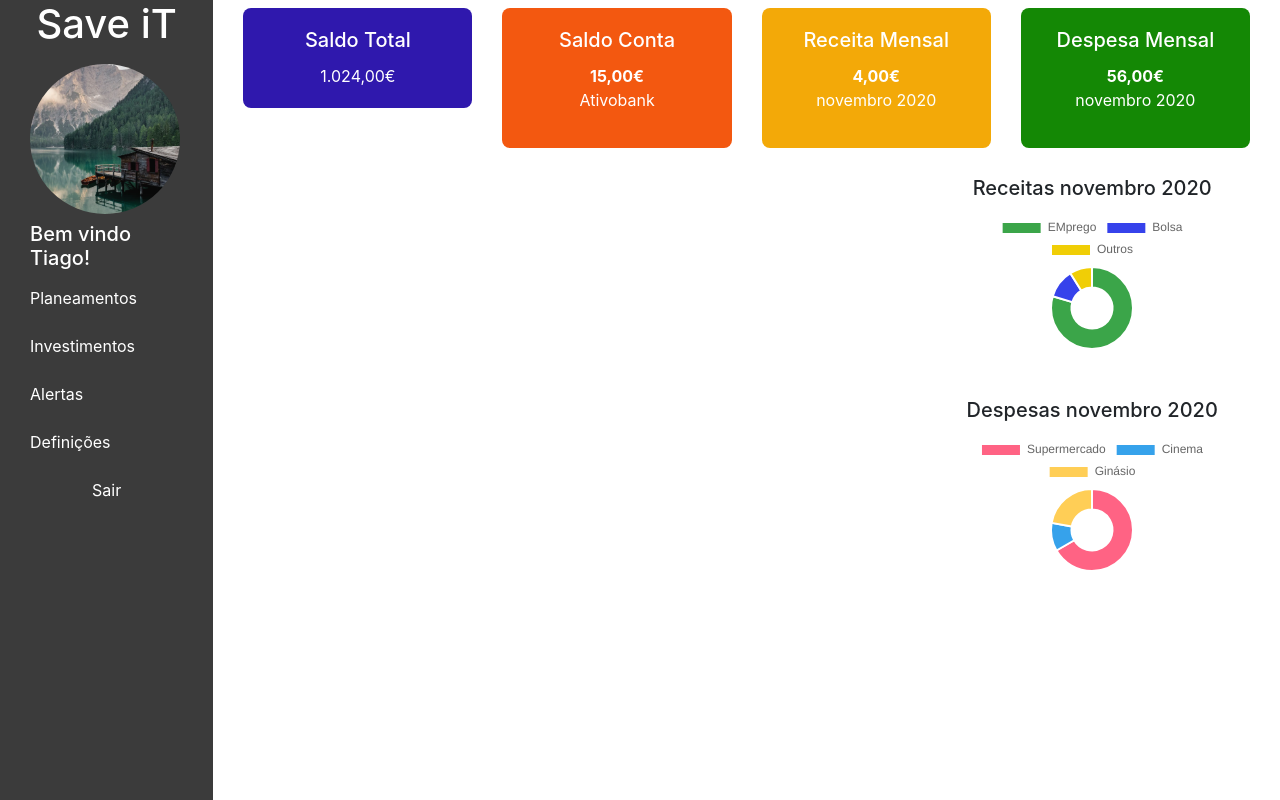
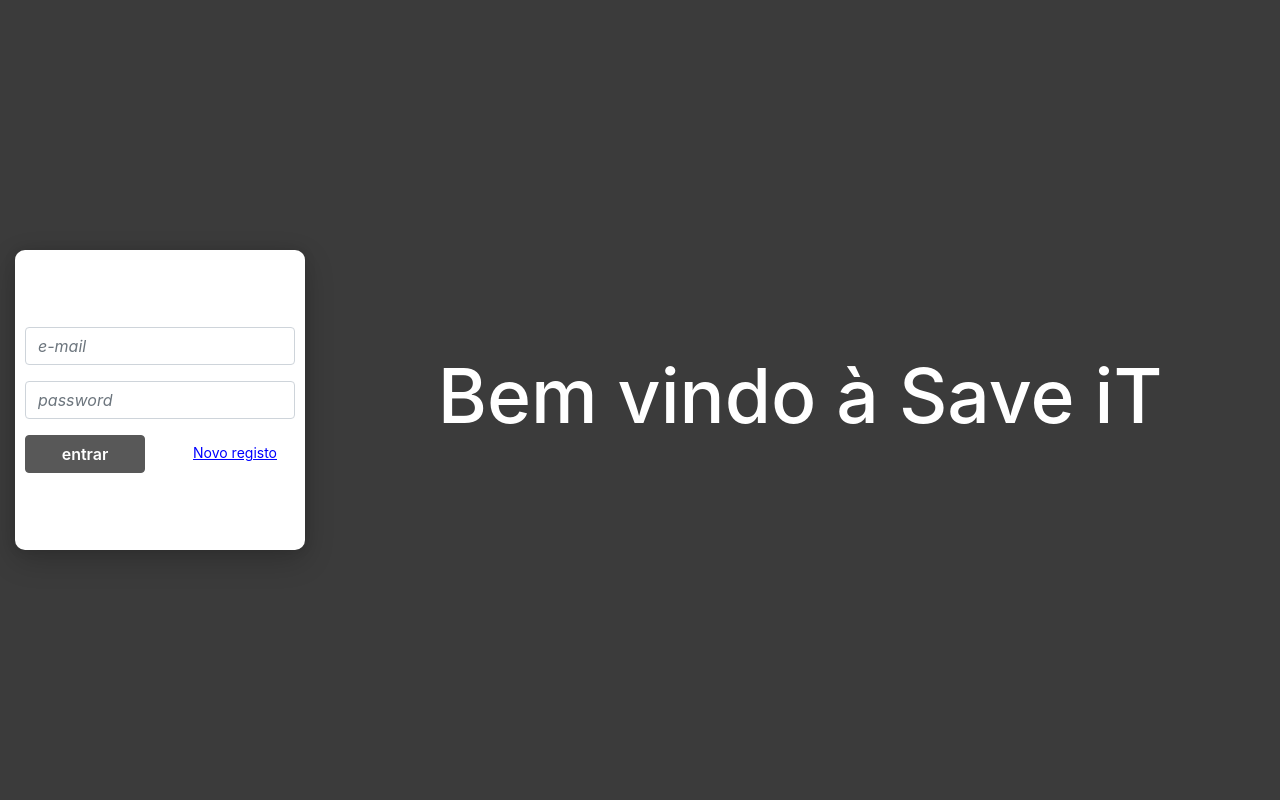
Before and after one commit to SaveItSoftwareDev/saveitapp, a React (Create React App) app: page / in a window 1280 px wide. Built offline with nearby package versions, Linux system fonts and the light colour scheme.

Commit message:
add redirect on login page

```diff
--- a/src/App.tsx
+++ b/src/App.tsx
@@ -19,7 +19,7 @@
       of them to render at a time
     */}
       <Switch>
-        <Route exact path="/" render={() => <DashboarPage />}></Route>
+        <Route exact path="/" render={() => <LoginPage />}></Route>
         <Route exact path="/dashboard" render={() => <DashboarPage />}></Route>
         <Route exact path="/login" render={() => <LoginPage />}></Route>
         <Route exact path="/register" render={() => <RegisterPage />}></Route>
```
Also changed, not shown: 1 other file (tests, documents, lock files or other folders).
